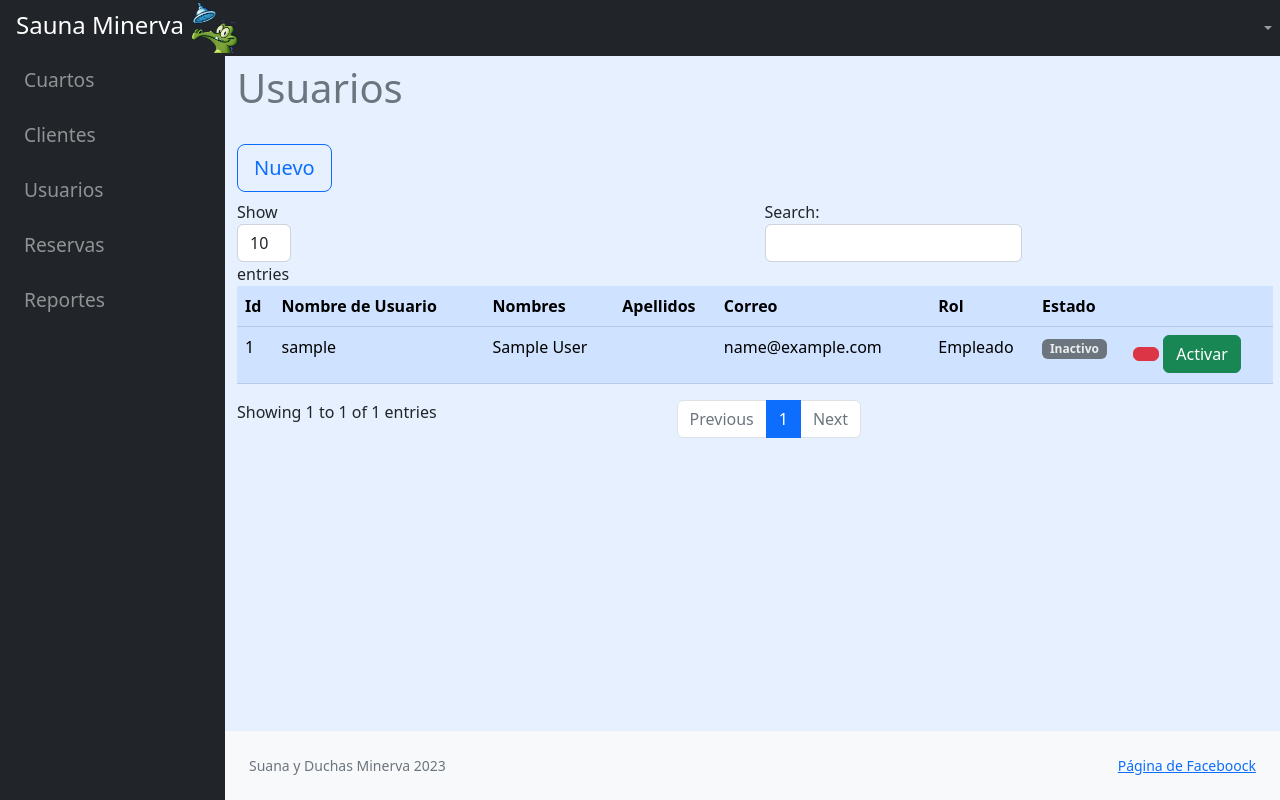
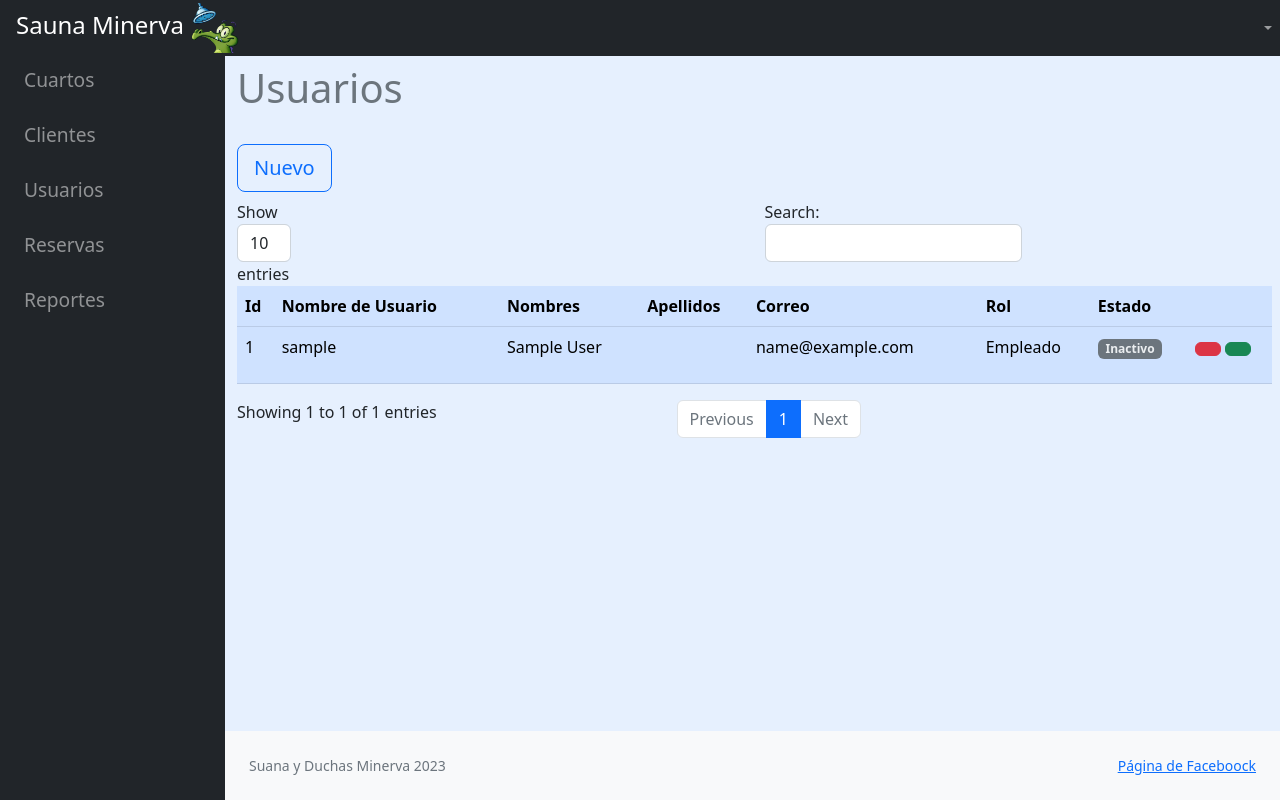
Before and after one commit to Ashly6713/SistemaSauna, a PHP site: page /SistemaSauna/Usuarios in a window 1280 px wide. Run offline with PHP 8.4, Linux system fonts and the light colour scheme; the visitor is signed in with stand-in values (Sample User, id 1); data that the repository does not hold is empty.

Commit message:
5to Dayli Meeting 2do Sprint

```diff
--- a/Controllers/Cuartos.php
+++ b/Controllers/Cuartos.php
@@ -25,11 +25,14 @@ public function listar()
       if($data[$i]['estado']==1) {
          $data[$i]['estado'] = '<span class="badge badge-success">Activo</span>';
          $data[$i]['acciones'] = '<div>
+            <button class="btn btn-primary" type="button" onclick="btnEditarCuarto('.$data[$i]['id'].');"><i class="fas fa-edit"></i></button>
+            <button class="btn btn-danger" type="button" onclick="btnEliminarCuarto('.$data[$i]['id'].');"><i class="fas fa-trash-alt"></i></button>
             <button class="btn btn-secondary" type="button" onclick="btnDeshabilitarCuarto('.$data[$i]['id'].');"><i class="fas fa-circle"></i></button>
             </div>';
       }else{
          $data[$i]['estado'] = '<span class="badge badge-secondary">Inactivo</span>';
          $data[$i]['acciones'] = '<div>
+            <button class="btn btn-danger" type="button" onclick="btnEliminarCuarto('.$data[$i]['id'].');"><i class="fas fa-trash-alt"></i></button>
             <button class="btn btn-success" type="button" onclick="btnReingresarCuarto('.$data[$i]['id'].');"><i class="fas fa-circle"></i></button>
              </div>';
       }
--- a/Controllers/Usuarios.php
+++ b/Controllers/Usuarios.php
@@ -25,13 +25,13 @@ public function listar()
          $data[$i]['acciones'] = '<div>
             <button class="btn btn-primary" type="button" onclick="btnEditarUser('.$data[$i]['id'].');"><i class="fas fa-edit"></i></button>
             <button class="btn btn-danger" type="button" onclick="btnEliminarUser('.$data[$i]['id'].');"><i class="fas fa-trash-alt"></i></button>
-            <button class="btn btn-secondary" type="button" onclick="btnDeshabilitarUser('.$data[$i]['id'].');">Desactivar</button>
+            <button class="btn btn-secondary" type="button" onclick="btnDeshabilitarUser('.$data[$i]['id'].');"><i class="fas fa-circle"></i></button>
              </div>';
       }else{
          $data[$i]['Estado'] = '<span class="badge badge-secondary">Inactivo</span>';
          $data[$i]['acciones'] = '<div>
             <button class="btn btn-danger" type="button" onclick="btnEliminarUser('.$data[$i]['id'].');"><i class="fas fa-trash-alt"></i></button>
-            <button class="btn btn-success" type="button" onclick="btnReingresarUser('.$data[$i]['id'].');">Activar</button>
+            <button class="btn btn-success" type="button" onclick="btnReingresarUser('.$data[$i]['id'].');"><i class="fas fa-circle"></i></button>
              </div>';
       }
 
--- a/Views/Templates/header.php
+++ b/Views/Templates/header.php
@@ -44,8 +44,8 @@
                             </a>
                             <div class="collapse" id="collapseLayouts" aria-labelledby="headingOne" data-bs-parent="#sidenavAccordion">
                                 <nav class="sb-sidenav-menu-nested nav">
-                                    <a class="nav-link" href="<?php echo base_url; ?>Cuartos"><h6><i class="fas fa-door-closed"></i> Gestionar cuartos</h6></a>
-                                    <a class="nav-link" href="#"><h6><i class="fas fa-door-open"></i> Visualizar estados de los cuartos</h6></a>
+                                    <a class="nav-link" href="<?php echo base_url; ?>Cuartos"><h6><i class="fas fa-door-closed"></i> Gestionar</h6></a>
+                                    <a class="nav-link" href="#"><h6><i class="fas fa-door-open"></i> Categorias</h6></a>
                                 </nav>
                             </div>
                             <a class="nav-link" href="#">
```
Also changed, not shown: login_img.svg (deleted).
